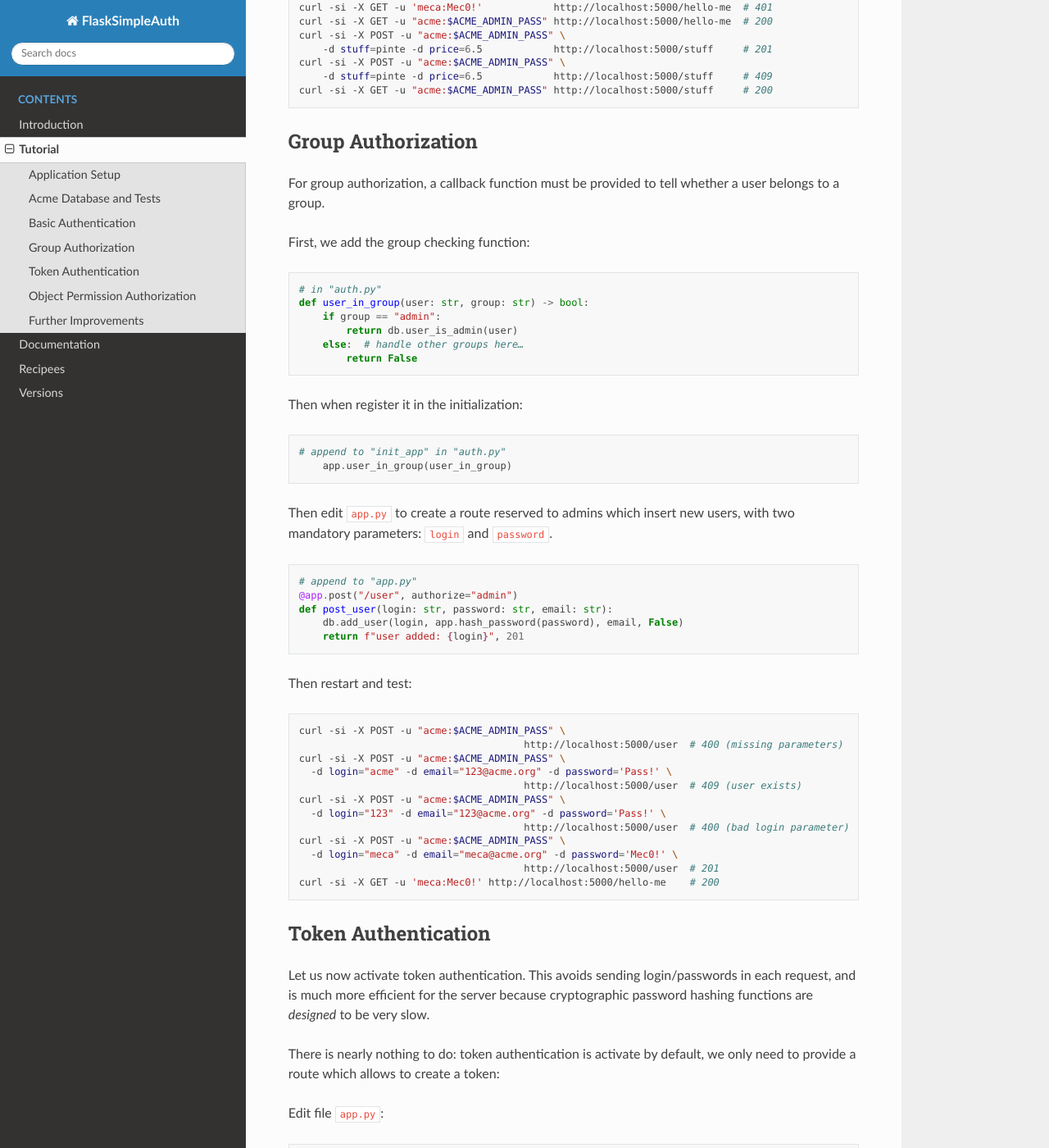
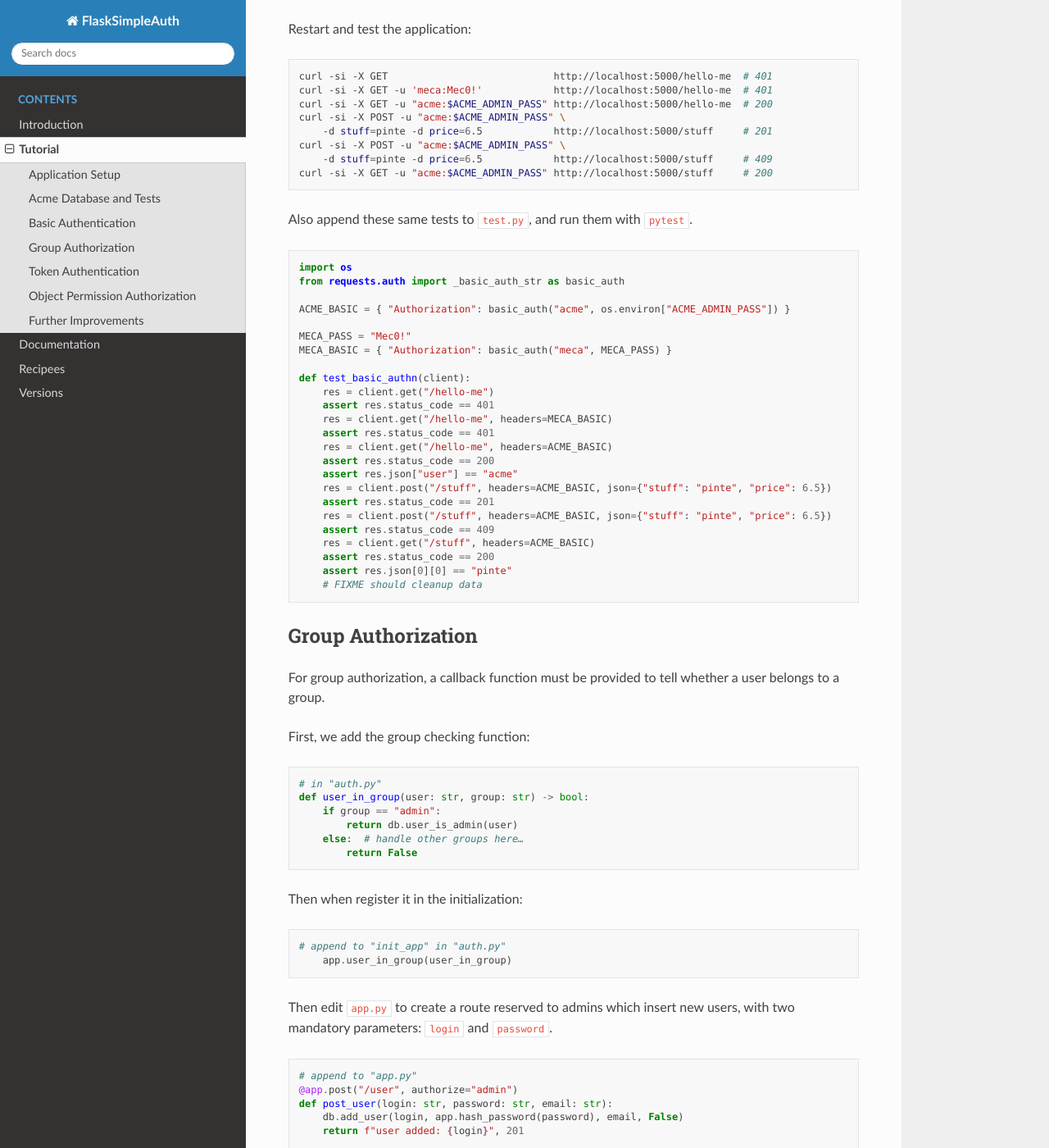
Before and after one commit to zx80/flask-simple-auth, a Sphinx documentation site: the page built from docs/TUTORIAL.md, in a window 1280 px wide and 1400 px high, scrolled down 5583 px. Shown: the whole window at 82% size. Built offline with Sphinx 7.4.7 and the Read the Docs theme 2.0.0, drawn with Linux system fonts in a browser that asks for light colours; pages that are not in the unit, such as notebooks, are missing from menus; some of the changed text lies outside the part shown.

Commit message:
pytest for more tutorial items

````diff
--- a/docs/TUTORIAL.md
+++ b/docs/TUTORIAL.md
@@ -118,7 +118,11 @@
         self.users[login] = [password, email, admin]
 
     def get_user_pass(self, login: str) -> str|None:
-        return self.users[login][0] if self.user_exists(login) else None
+        if self.user_exists(login)
+            return self.users[login][0]
+        else:
+            # NOTE returning None would work as well, but the result is cached
+            raise fsa.ErrorResponse(f"no such user: {login}", 401)
 
     def user_is_admin(self, login: str) -> bool:
         return self.users[login][2]
@@ -176,14 +180,16 @@
 def test_hello(client):
     res = client.get("/hello")
     assert res.status_code == 200
-    assert res.json[0]["msg"] == "hello"
+    assert res.json["msg"] == "hello"
+
+# TODO MORE TESTS
 ```
 
 Install and run with `pytest`:
 
 ```shell
-pip install pytest
-pytest test.py
+pip install pytest requests
+pytest test.py  # 2 passed
 ```
 
 ## Basic Authentication
@@ -309,6 +315,35 @@
 curl -si -X GET -u "acme:$ACME_ADMIN_PASS" http://localhost:5000/stuff     # 200
 ```
 
+Also append these same tests to `test.py`, and run them with `pytest`.
+
+```python
+import os
+from requests.auth import _basic_auth_str as basic_auth
+
+ACME_BASIC = { "Authorization": basic_auth("acme", os.environ["ACME_ADMIN_PASS"]) }
+
+MECA_PASS = "Mec0!"
+MECA_BASIC = { "Authorization": basic_auth("meca", MECA_PASS) }
+
+def test_basic_authn(client):
+    res = client.get("/hello-me")
+    assert res.status_code == 401
+    res = client.get("/hello-me", headers=MECA_BASIC)
+    assert res.status_code == 401
+    res = client.get("/hello-me", headers=ACME_BASIC)
+    assert res.status_code == 200
+    assert res.json["user"] == "acme"
+    res = client.post("/stuff", headers=ACME_BASIC, json={"stuff": "pinte", "price": 6.5})
+    assert res.status_code == 201
+    res = client.post("/stuff", headers=ACME_BASIC, json={"stuff": "pinte", "price": 6.5})
+    assert res.status_code == 409
+    res = client.get("/stuff", headers=ACME_BASIC)
+    assert res.status_code == 200
+    assert res.json[0][0] == "pinte"
+    # FIXME should cleanup data
+```
+
 ## Group Authorization
 
 For group authorization, a callback function must be provided to tell whether a
@@ -349,15 +384,33 @@
 curl -si -X POST -u "acme:$ACME_ADMIN_PASS" \
                                       http://localhost:5000/user  # 400 (missing parameters)
 curl -si -X POST -u "acme:$ACME_ADMIN_PASS" \
-  -d login="acme" -d email="123@acme.org" -d password='Pass!' \
+  -d login="acme" -d email="acme@acme.org" -d password='P0ss!' \
                                       http://localhost:5000/user  # 409 (user exists)
 curl -si -X POST -u "acme:$ACME_ADMIN_PASS" \
-  -d login="123" -d email="123@acme.org" -d password='Pass!' \
+  -d login="123" -d email="123@acme.org" -d password='P1ss!' \
                                       http://localhost:5000/user  # 400 (bad login parameter)
 curl -si -X POST -u "acme:$ACME_ADMIN_PASS" \
   -d login="meca" -d email="meca@acme.org" -d password='Mec0!' \
                                       http://localhost:5000/user  # 201
 curl -si -X GET -u 'meca:Mec0!' http://localhost:5000/hello-me    # 200
+```
+
+Also append these same tests to `test.py`, and run them with `pytest`.
+
+```python
+def test_group_authz(client):
+    res = client.post("/user", headers=ACME_BASIC)
+    assert res.status_code == 400
+    res = client.post("/user", headers=ACME_BASIC, json={"login": "acme", "email": "acme@acme.org", "password": "P0ss!"})
+    assert res.status_code == 409
+    res = client.post("/user", headers=ACME_BASIC, json={"login": "123", "email": "123@acme.org", "password": "P1ss!"})
+    assert res.status_code == 400
+    res = client.post("/user", headers=ACME_BASIC, json={"login": "meca", "email": "meca@acme.org", "password": MECA_PASS})
+    assert res.status_code == 201
+    res = client.get("/hello-me", headers=MECA_BASIC)
+    assert res.status_code == 200
+    assert res.json["user"] == "meca"
+    # FIXME should cleanup data
 ```
 
 ## Token Authentication
@@ -391,6 +444,19 @@
 ```shell
 curl -si -X GET -H "Authorization: Bearer <put-the-token-value-here>" \
                                         http://localhost:5000/hello-me  # 200
+```
+
+Also append these same tests to `test.py`, and run them with `pytest`.
+
+```python
+def test_token_authn(client):
+    res = client.get("/token", headers=ACME_BASIC)
+    assert res.status_code == 200
+    token = res.json["token"]
+    ACME_TOKEN = { "Authorization": f"Bearer {token}" }
+    res = client.get("/hello-me", headers=ACME_TOKEN)
+    assert res.status_code == 200
+    assert res.json["user"] == "acme"
 ```
 
 ## Object Permission Authorization
````
